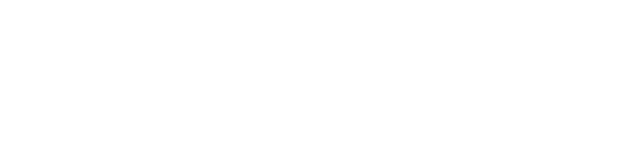
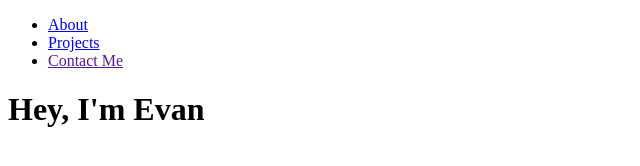
Before and after one commit to exaimz/freeCodeCampProjects, a plain HTML site: page portfolio/index.html in a window 1280 px wide. Shown: the whole page, without its empty margins (0-640 px from the left). Drawn offline with Linux system fonts and the light colour scheme.

Commit message:
Outline basebones for the html file

```diff
--- a/portfolio/index.html
+++ b/portfolio/index.html
@@ -3,9 +3,31 @@
 <head>
     <meta charset="UTF-8">
     <meta name="viewport" content="width=device-width, initial-scale=1.0">
-    <title>Document</title>
+    <title>Portfolio</title>
+    <link rel="stylesheet" href="styles.css">
 </head>
 <body>
+    <!-- NAVIGATION BAR -->
+    <nav id="navbar" name="navbar">
+        <ul>
+            <li><a href="#welcome-section">About</a></li>
+            <li><a href="#projects">Projects</a></li>
+            <li><a href="">Contact Me</a></li>
+        </ul>
+    </nav>
+    <!-- WELCOME SECTION -->
+    <header id="welcome-section">
+        <h1>Hey, I'm Evan</h1>
+    </header>
+    <!-- PROJECT SECTION -->
+    <main>
+        <section id="projects">
 
+        </section>
+        <!-- CONTACT SECTION  -->
+        <section id="contact">
+
+        </section>
+    </main>
 </body>
 </html>
```
